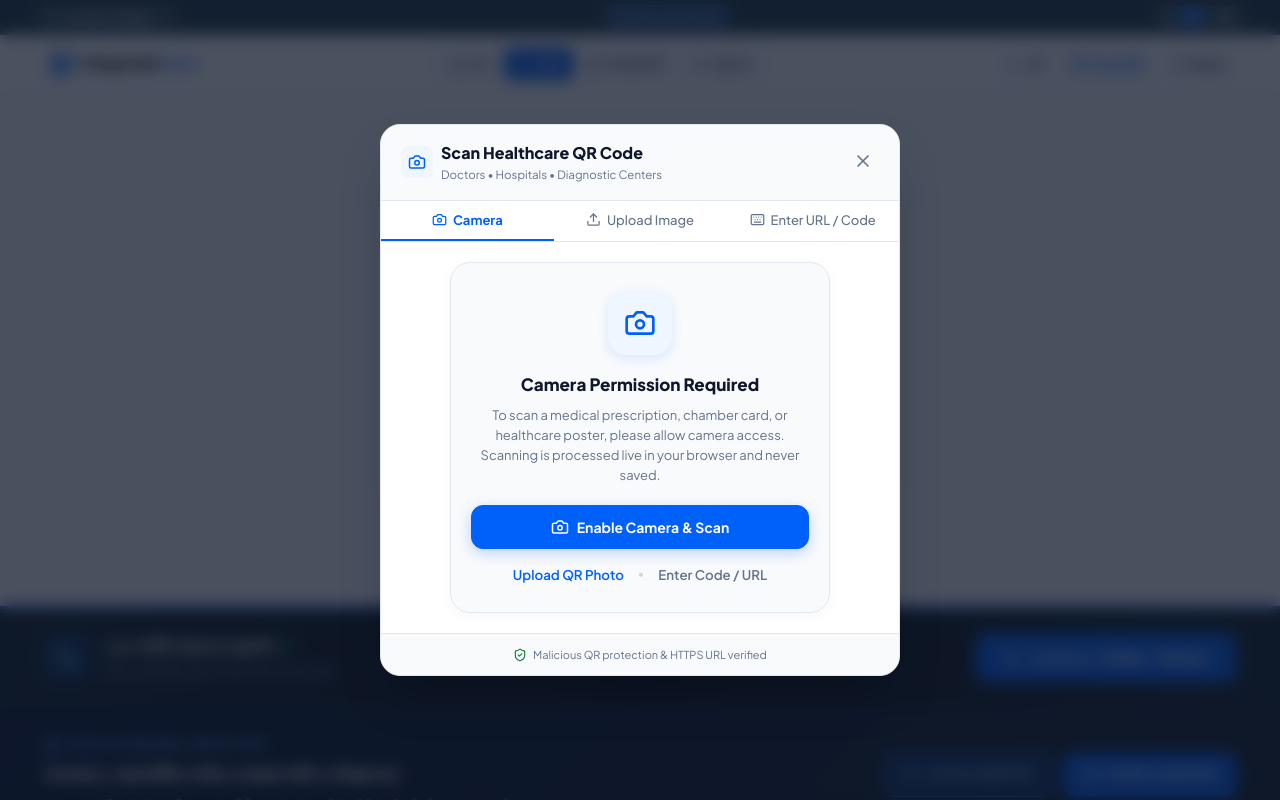
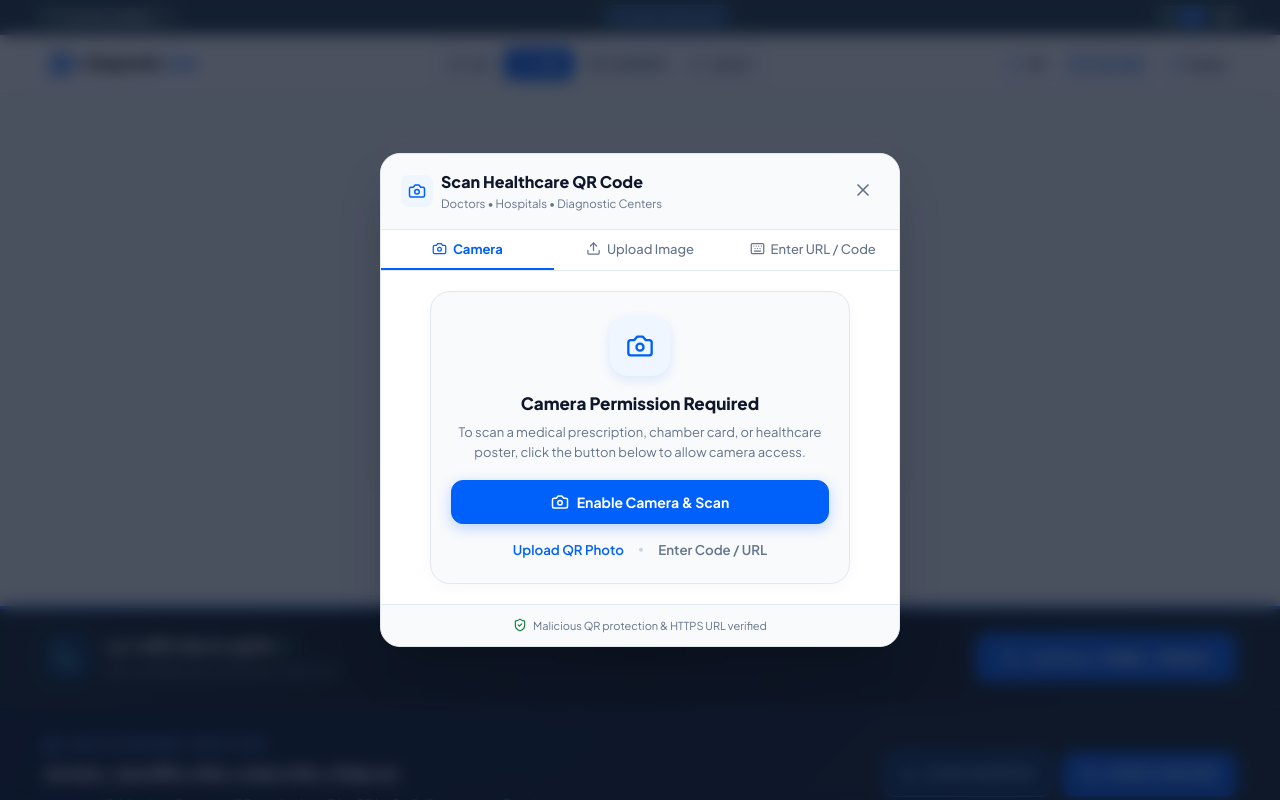
Before and after one commit to amdadsgroup/Diagnostic-Care, a Next.js app: page /scan in a window 1280 px wide. Shown: the top 800 px of the page. Built offline with nearby package versions, Linux system fonts and the light colour scheme; no server answers.

Commit message:
fix: add live permission listener, hardware detection, and visual unblock guide for camera

```diff
--- a/src/components/qr/QRScannerModal.tsx
+++ b/src/components/qr/QRScannerModal.tsx
@@ -18,6 +18,10 @@ import {
   Keyboard,
   ArrowRight,
   ExternalLink,
+  Lock,
+  Sliders,
+  FileImage,
+  Info,
 } from 'lucide-react';
 
 interface QRScannerModalProps {
@@ -41,6 +45,7 @@ export const QRScannerModal: React.FC<QRScannerModalProps> = ({
   const [cameraRequested, setCameraRequested] = useState<boolean>(false);
   const [isRequestingPermission, setIsRequestingPermission] = useState<boolean>(false);
   const [permissionDenied, setPermissionDenied] = useState<boolean>(false);
+  const [noCameraHardware, setNoCameraHardware] = useState<boolean>(false);
   const [errorMessage, setErrorMessage] = useState<string | null>(null);
   const [isProcessing, setIsProcessing] = useState<boolean>(false);
   const [scannedResult, setScannedResult] = useState<{ path: string; rawText: string } | null>(null);
@@ -50,7 +55,7 @@ export const QRScannerModal: React.FC<QRScannerModalProps> = ({
   const fileInputRef = useRef<HTMLInputElement>(null);
   const hasProcessedRef = useRef<boolean>(false);
 
-  // Initialize or teardown camera on open/close
+  // Initialize or teardown camera on open/close and listen for permission changes
   useEffect(() => {
     if (!isOpen) {
       stopCamera();
@@ -60,6 +65,8 @@ export const QRScannerModal: React.FC<QRScannerModalProps> = ({
       setIsProcessing(false);
       setCameraRequested(false);
       setIsRequestingPermission(false);
+      setPermissionDenied(false);
+      setNoCameraHardware(false);
       return;
     }
 
@@ -67,20 +74,45 @@ export const QRScannerModal: React.FC<QRScannerModalProps> = ({
     setScannedResult(null);
     setErrorMessage(null);
 
-    // If permission was already granted previously, auto-start smoothly
-    if (activeMode === 'camera' && typeof navigator !== 'undefined' && navigator.permissions?.query) {
+    // Live permission monitoring
+    let permObj: PermissionStatus | null = null;
+    if (typeof navigator !== 'undefined' && navigator.permissions?.query) {
       navigator.permissions.query({ name: 'camera' as any })
         .then((res) => {
+          permObj = res;
           if (res.state === 'granted') {
+            setPermissionDenied(false);
+            setErrorMessage(null);
+            if (activeMode === 'camera') {
               setCameraRequested(true);
               startCamera(cameraFacing);
             }
+          } else if (res.state === 'denied') {
+            setPermissionDenied(true);
+          }
+
+          // Automatically start when user unblocks in browser address bar!
+          res.onchange = () => {
+            if (res.state === 'granted') {
+              setPermissionDenied(false);
+              setErrorMessage(null);
+              setCameraRequested(true);
+              startCamera(cameraFacing);
+            } else if (res.state === 'denied') {
+              setPermissionDenied(true);
+            } else {
+              setPermissionDenied(false);
+            }
+          };
         })
         .catch(() => {});
     }
 
     return () => {
       stopCamera();
+      if (permObj) {
+        permObj.onchange = null;
+      }
     };
   }, [isOpen, activeMode]);
 
@@ -96,10 +128,31 @@ export const QRScannerModal: React.FC<QRScannerModalProps> = ({
     setIsRequestingPermission(true);
     setErrorMessage(null);
     setPermissionDenied(false);
+    setNoCameraHardware(false);
 
     try {
       if (typeof navigator === 'undefined' || !navigator.mediaDevices?.getUserMedia) {
         throw new Error('Camera device not supported by this browser');
+      }
+
+      // Check if any camera hardware is actually detected on the system
+      if (navigator.mediaDevices.enumerateDevices) {
+        try {
+          const devices = await navigator.mediaDevices.enumerateDevices();
+          const videoDevices = devices.filter((d) => d.kind === 'videoinput');
+          if (devices.length > 0 && videoDevices.length === 0) {
+            setNoCameraHardware(true);
+            setIsRequestingPermission(false);
+            setErrorMessage(
+              language === 'en'
+                ? 'No webcam or camera device was detected on your computer. Please connect a camera or use "Upload Image" instead.'
+                : 'আপনার ডিভাইসে কোনো ক্যামেরা পাওয়া যায়নি। অনুগ্রহ করে ওয়েবক্যাম সংযোগ করুন অথবা "ছবি আপলোড" অপশন ব্যবহার করুন।'
+            );
+            return;
+          }
+        } catch {
+          // Continue if enumerateDevices fails
+        }
       }
 
       // Explicit user-gesture camera permission prompt
@@ -126,18 +179,27 @@ export const QRScannerModal: React.FC<QRScannerModalProps> = ({
       setIsRequestingPermission(false);
       console.warn('Camera permission note:', err);
       const isDenied = err?.name === 'NotAllowedError' || (err?.message || '').toLowerCase().includes('permission') || (err?.message || '').toLowerCase().includes('denied');
-      if (isDenied) {
+      const isNotFound = err?.name === 'NotFoundError' || err?.name === 'DevicesNotFoundError';
+
+      if (isNotFound) {
+        setNoCameraHardware(true);
+        setErrorMessage(
+          language === 'en'
+            ? 'No webcam was found on your computer. You can upload an image of the QR code or enter the code manually.'
+            : 'আপনার ডিভাইসে কোনো ক্যামেরা নেই। প্রেসক্রিপশন বা কার্ডের ছবি আপলোড করুন অথবা কোডটি লিখুন।'
+        );
+      } else if (isDenied) {
         setPermissionDenied(true);
         setErrorMessage(
           language === 'en'
-            ? 'Camera access was blocked in your browser settings. To allow access, click the lock or settings icon in your browser URL bar, set Camera to "Allow", and click Try Again.'
-            : 'ক্যামেরা ব্যবহারের অনুমতি ব্রাউজারে ব্লক করা আছে। ব্রাউজার অ্যাড্রেস বারের লক আইকনে ক্লিক করে ক্যামেরার অনুমতি দিন এবং পুনরায় চেষ্টা করুন।'
+            ? 'Camera access was blocked in your browser settings. Browsers suppress permission popups once blocked.'
+            : 'ক্যামেরা ব্যবহারের অনুমতি ব্রাউজারে ব্লক করা আছে। একবার ব্লক করা থাকলে ব্রাউজার নতুন কোনো পপআপ দেখায় না।'
         );
       } else {
         setErrorMessage(
           language === 'en'
-            ? 'No camera was found or your camera is in use by another program. You can upload an image or enter the code manually.'
-            : 'ক্যামেরা পাওয়া যায়নি বা অন্য অ্যাপ্লিকেশনে ব্যবহৃত হচ্ছে। অনুগ্রহ করে ছবি আপলোড করুন অথবা কোডটি লিখে প্রবেশ করুন।'
+            ? 'Camera is currently unavailable or in use by another application. Please close other camera apps or upload an image.'
+            : 'ক্যামেরা চালু করা যাচ্ছে না বা অন্য অ্যাপে ব্যবহৃত হচ্ছে। অনুগ্রহ করে অন্য অ্যাপ বন্ধ করুন বা ছবি আপলোড করুন।'
         );
       }
     }
@@ -487,11 +549,11 @@ export const QRScannerModal: React.FC<QRScannerModalProps> = ({
                 <div
                   style={{
                     width: '100%',
-                    maxWidth: '380px',
-                    padding: '28px 20px',
+                    maxWidth: '420px',
+                    padding: '24px 20px',
                     borderRadius: '20px',
-                    backgroundColor: errorMessage ? '#FFF7ED' : '#F8FAFC',
-                    border: errorMessage ? '1px solid #FFEDD5' : '1px solid #E2E8F0',
+                    backgroundColor: permissionDenied ? '#FFF7ED' : (errorMessage ? '#FEF2F2' : '#F8FAFC'),
+                    border: permissionDenied ? '1px solid #FED7AA' : (errorMessage ? '1px solid #FECACA' : '1px solid #E2E8F0'),
                     textAlign: 'center',
                     display: 'flex',
                     flexDirection: 'column',
@@ -501,37 +563,149 @@ export const QRScannerModal: React.FC<QRScannerModalProps> = ({
                 >
                   <div
                     style={{
-                      width: '64px',
-                      height: '64px',
+                      width: '60px',
+                      height: '60px',
                       borderRadius: '18px',
-                      backgroundColor: errorMessage ? '#FEF2F2' : '#EFF6FF',
-                      color: errorMessage ? '#DC2626' : BRAND_COLORS.primary,
+                      backgroundColor: permissionDenied ? '#FFEDD5' : (errorMessage ? '#FEE2E2' : '#EFF6FF'),
+                      color: permissionDenied ? '#EA580C' : (errorMessage ? '#DC2626' : BRAND_COLORS.primary),
                       display: 'flex',
                       alignItems: 'center',
                       justifyContent: 'center',
-                      marginBottom: '16px',
-                      boxShadow: errorMessage ? '0 4px 12px rgba(220,38,38,0.1)' : '0 4px 12px rgba(0,96,250,0.12)',
+                      marginBottom: '14px',
+                      boxShadow: permissionDenied
+                        ? '0 4px 12px rgba(234,88,12,0.12)'
+                        : (errorMessage ? '0 4px 12px rgba(220,38,38,0.1)' : '0 4px 12px rgba(0,96,250,0.12)'),
                     }}
                   >
-                    {errorMessage ? <AlertTriangle size={32} /> : <Camera size={32} />}
+                    {permissionDenied ? <Lock size={28} /> : (errorMessage ? <AlertTriangle size={28} /> : <Camera size={28} />)}
                   </div>
 
-                  <h3 style={{ fontSize: '17px', fontWeight: 800, color: '#0F172A', margin: '0 0 8px 0' }}>
-                    {errorMessage
-                      ? (permissionDenied
-                          ? (language === 'en' ? 'Camera Permission Blocked' : 'ক্যামেরা ব্যবহারের অনুমতি বন্ধ')
-                          : (language === 'en' ? 'Camera Currently Unavailable' : 'ক্যামেরা চালু করা যাচ্ছে না'))
-                      : (language === 'en' ? 'Camera Permission Required' : 'ক্যামেরা ব্যবহারের অনুমতি প্রয়োজন')}
+                  <h3 style={{ fontSize: '17px', fontWeight: 800, color: '#0F172A', margin: '0 0 6px 0' }}>
+                    {permissionDenied
+                      ? (language === 'en' ? 'Camera Blocked in Browser' : 'ব্রাউজারে ক্যামেরা ব্লক করা আছে')
+                      : (noCameraHardware
+                          ? (language === 'en' ? 'No Camera Detected' : 'কোনো ক্যামেরা পাওয়া যায়নি')
+                          : (errorMessage
+                              ? (language === 'en' ? 'Camera Currently Unavailable' : 'ক্যামেরা চালু করা যাচ্ছে না')
+                              : (language === 'en' ? 'Camera Permission Required' : 'ক্যামেরা ব্যবহারের অনুমতি প্রয়োজন')))}
                   </h3>
 
-                  <p style={{ fontSize: '13px', color: '#64748B', lineHeight: 1.55, margin: '0 0 20px 0' }}>
+                  {permissionDenied ? (
+                    <div style={{ width: '100%', textAlign: 'left', margin: '10px 0 16px 0' }}>
+                      <div
+                        style={{
+                          backgroundColor: '#FFFFFF',
+                          borderRadius: '12px',
+                          padding: '12px 14px',
+                          border: '1px solid #FDBA74',
+                          fontSize: '12.5px',
+                          color: '#475569',
+                          lineHeight: 1.5,
+                        }}
+                      >
+                        <p style={{ fontWeight: 700, color: '#9A3412', margin: '0 0 6px 0', display: 'flex', alignItems: 'center', gap: '6px' }}>
+                          <Info size={15} />
+                          {language === 'en' ? 'Why is there no permission popup?' : 'অনুমতির পপআপ কেন আসছে না?'}
+                        </p>
+                        <p style={{ margin: '0 0 10px 0', fontSize: '12px', color: '#64748B' }}>
+                          {language === 'en'
+                            ? 'Google Chrome blocks websites from showing popups once camera access has been blocked. You can unblock it in 3 seconds:'
+                            : 'ব্রাউজার সেটিংসে ক্যামেরা একবার ব্লক করা থাকলে নতুন করে পপআপ দেখানো বন্ধ থাকে। আনব্লক করার সহজ ৩টি ধাপ:'}
+                        </p>
+                        <ol style={{ margin: 0, paddingLeft: '18px', fontSize: '12px', color: '#1E293B', display: 'flex', flexDirection: 'column', gap: '5px' }}>
+                          <li>
+                            {language === 'en' ? (
+                              <span>Click the <strong>Tune / Settings icon (🎛️ or 🔒)</strong> on the far left of your address bar (next to <i>diagnosticcare.vercel.app</i>).</span>
+                            ) : (
+                              <span>ব্রাউজার অ্যাড্রেস বারের শুরুতে <strong>সেটিংস বা লক আইকনে (🎛️ বা 🔒)</strong> ক্লিক করুন।</span>
+                            )}
+                          </li>
+                          <li>
+                            {language === 'en' ? (
+                              <span>Find <strong>Camera</strong> and toggle it to <strong>Allow</strong> (or click <i>Reset permission</i>).</span>
+                            ) : (
+                              <span><strong>Camera</strong> অপশনটি <strong>Allow</strong> বা চালু করুন।</span>
+                            )}
+                          </li>
+                          <li>
+                            {language === 'en' ? (
+                              <span>This screen will <strong>automatically detect</strong> it and open your camera!</span>
+                            ) : (
+                              <span>পরিবর্তন করলেই ক্যামেরা <strong>স্বয়ংক্রিয়ভাবে চালু</strong> হয়ে যাবে!</span>
+                            )}
+                          </li>
+                        </ol>
+                      </div>
+                    </div>
+                  ) : (
+                    <p style={{ fontSize: '13px', color: '#64748B', lineHeight: 1.55, margin: '0 0 18px 0' }}>
                       {errorMessage
                         ? errorMessage
                         : (language === 'en'
-                          ? 'To scan a medical prescription, chamber card, or healthcare poster, please allow camera access. Scanning is processed live in your browser and never saved.'
-                          : 'প্রেসক্রিপশন বা ডাক্তারের কিউআর কোড স্ক্যান করতে ক্যামেরা অ্যাক্সেস প্রয়োজন। আপনার ক্যামেরা কোনো ভিডিও ধারণ বা সংরক্ষণ করে না।')}
+                            ? 'To scan a medical prescription, chamber card, or healthcare poster, click the button below to allow camera access.'
+                            : 'প্রেসক্রিপশন বা ডাক্তারের কিউআর কোড স্ক্যান করতে নিচের বাটনে ক্লিক করে ক্যামেরা চালু করুন।')}
                     </p>
+                  )}
 
+                  {/* Actions Area */}
+                  {permissionDenied ? (
+                    <div style={{ width: '100%', display: 'flex', flexDirection: 'column', gap: '10px' }}>
+                      <button
+                        onClick={() => {
+                          setErrorMessage(null);
+                          setActiveMode('upload');
+                        }}
+                        className="btn-primary"
+                        style={{
+                          width: '100%',
+                          padding: '12px 18px',
+                          borderRadius: '12px',
+                          fontSize: '14px',
+                          fontWeight: 700,
+                          display: 'flex',
+                          alignItems: 'center',
+                          justifyContent: 'center',
+                          gap: '8px',
+                          boxShadow: '0 4px 14px rgba(0,96,250,0.25)',
+                        }}
+                      >
+                        <FileImage size={18} />
+                        <span>{language === 'en' ? 'Upload QR Photo Instead (Fastest)' : 'ছবি আপলোড করে স্ক্যান করুন (দ্রুততম)'}</span>
+                      </button>
+
+                      <button
+                        onClick={handleRequestCameraPermission}
+                        disabled={isRequestingPermission}
+                        style={{
+                          width: '100%',
+                          padding: '10px 16px',
+                          borderRadius: '12px',
+                          fontSize: '13px',
+                          fontWeight: 600,
+                          border: '1px solid #CBD5E1',
+                          backgroundColor: '#FFFFFF',
+                          color: '#334155',
+                          cursor: 'pointer',
+                          display: 'flex',
+                          alignItems: 'center',
+                          justifyContent: 'center',
+                          gap: '6px',
+                        }}
+                      >
+                        {isRequestingPermission ? (
+                          <>
+                            <RefreshCw size={15} className="spin-animation" />
+                            <span>{language === 'en' ? 'Checking browser permission...' : 'অনুমতি যাচাই হচ্ছে...'}</span>
+                          </>
+                        ) : (
+                          <>
+                            <RefreshCw size={15} />
+                            <span>{language === 'en' ? 'I Unblocked It — Check Again' : 'আনব্লক করেছি — পুনরায় পরীক্ষা করুন'}</span>
+                          </>
+                        )}
+                      </button>
+                    </div>
+                  ) : (
                     <button
                       onClick={handleRequestCameraPermission}
                       disabled={isRequestingPermission}
@@ -561,12 +735,13 @@ export const QRScannerModal: React.FC<QRScannerModalProps> = ({
                           <Camera size={18} />
                           <span>
                             {errorMessage
-                            ? (language === 'en' ? 'Try Again & Allow Camera' : 'পুনরায় অনুমতি দিন')
+                              ? (language === 'en' ? 'Try Again' : 'পুনরায় চেষ্টা করুন')
                               : (language === 'en' ? 'Enable Camera & Scan' : 'ক্যামেরা চালু করুন ও স্ক্যান করুন')}
                           </span>
                         </>
                       )}
                     </button>
+                  )}
 
                   <div style={{ marginTop: '16px', display: 'flex', alignItems: 'center', justifyContent: 'center', gap: '14px', fontSize: '12px' }}>
                     <button
```
Lines whose indentation alone changed are shown as unchanged.
